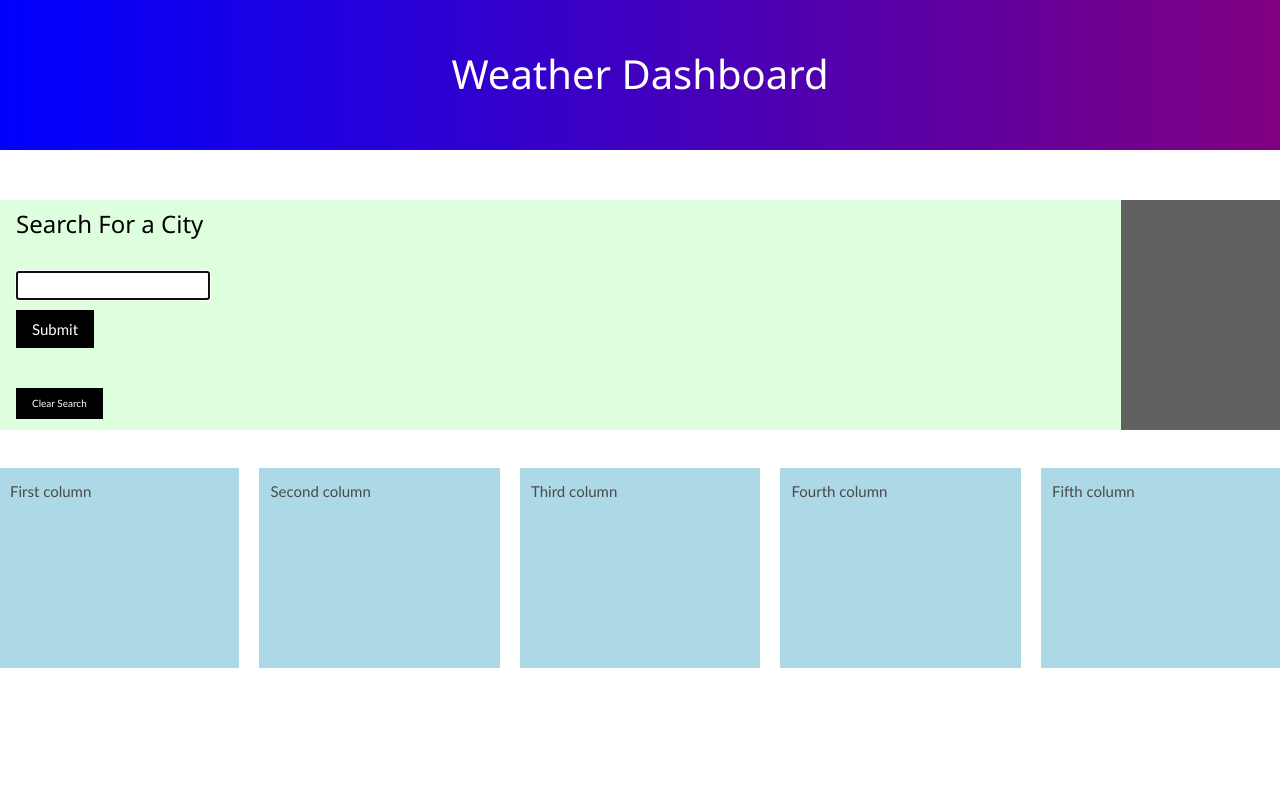
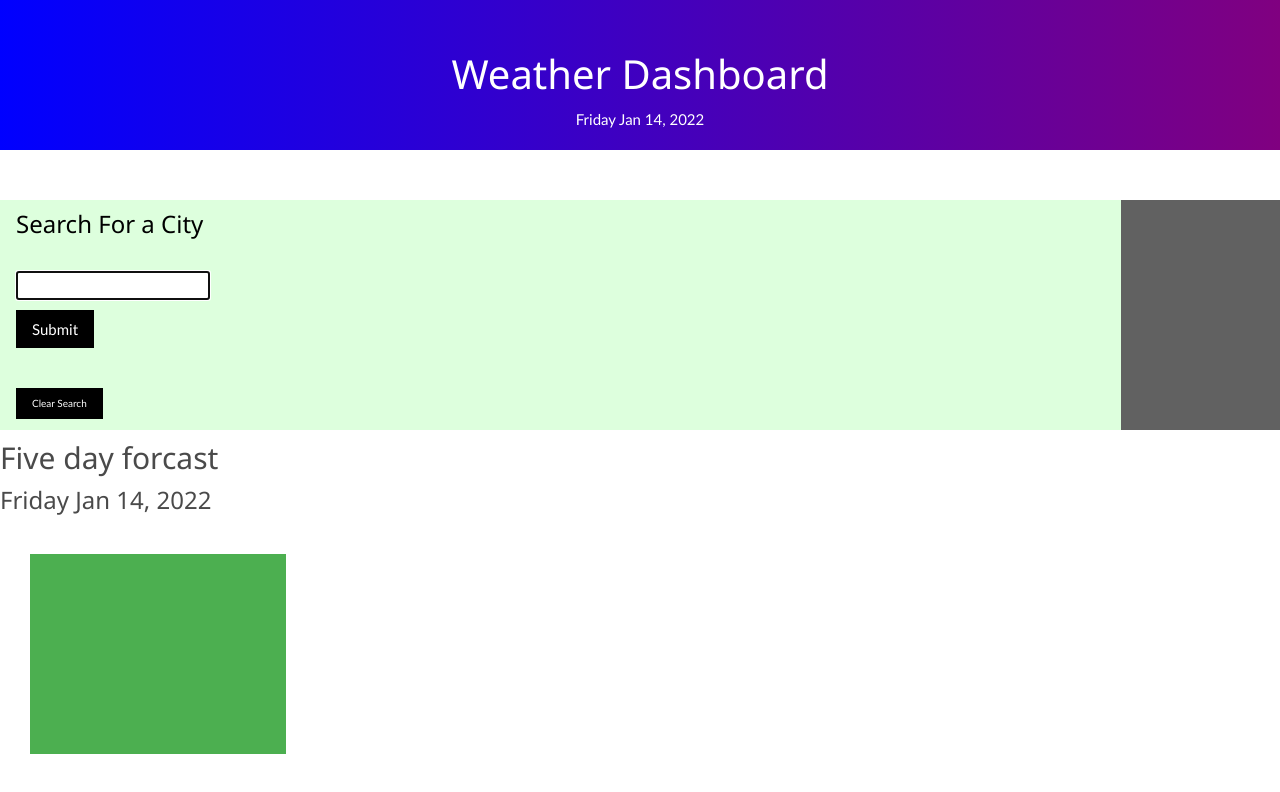
Before and after one commit to mmcelwee8002/Weather_Dashboard_APIs-Challenge_MM, a plain HTML site: page index.html in a window 1280 px wide. Drawn offline with nearby package versions, Linux system fonts and the light colour scheme.

Commit message:
working on 5 day forcast

```diff
--- a/assets/css/style.css
+++ b/assets/css/style.css
@@ -12,9 +12,10 @@ header{
     overflow: hidden;
     margin-bottom: 50px;
    }
-header h2{
+header h1{
   padding-top: 40px;
   font-size: 40px;
+  color: white;
 }
 
 /* CARDS */
@@ -87,11 +88,11 @@ H1{
 
   background-color: black;
 }
-.column {
-  width: 200px;
+.w3-col  {
+ margin: 30px;
   height: 200px;
-  margin: 10px;
-  float: left;
+
+
   background-color: lightblue;
 }
   #five-day{
--- a/assets/js/script.js
+++ b/assets/js/script.js
@@ -13,6 +13,10 @@ var clearOutUV = document.querySelector("#UV-Index")
 const ul = document.querySelector('ul')
 let cityDisplay = document.getElementById('city');
 let cityArray = []
+let currentDay = moment().format("dddd MMM D, YYYY");
+document.getElementById('currentDay').innerHTML = currentDay
+let alsoToday = moment().format("dddd MMM D, YYYY");
+document.getElementById('alsoToday').innerHTML = currentDay
 
 
 // Psudo code
@@ -23,10 +27,10 @@ let cityArray = []
 
 
 // var formSubmitHandler = function (event) {
- submit.addEventListener('click', function(){
+submit.addEventListener('click', function () {
    console.log("the button was clicked")
    event.preventDefault();
-  console.log(cityArray);
+   console.log(cityArray);
    citySearchEl.textContent = "";
    cityArray.push(citySearchEl.value);
 
@@ -50,34 +54,23 @@ let cityArray = []
 let cityRedisplay = JSON.parse(localStorage.getItem('city-search'));
 console.log(JSON.parse(localStorage.getItem('city-search')))
 
-
-
 var getWeather = function (cityName) {
    //formating the weather API
 
    let apiURL = "https://api.openweathermap.org/data/2.5/weather?q=" + cityName + "&units=imperial&appid=" + MyKey;
-
    console.log(cityName)
-
-
    // make a request to the url
    fetch(apiURL).then(function (response) {
       console.log(response)
       response.json().then(function (data) {
          displayWeather(data, cityName)
-      })})
-
-
-
+      })
+   })
 }
 // clears search field on reload
-window.onload = function(){
-   document.getElementById('city-search').value= "";
+window.onload = function () {
+   document.getElementById('city-search').value = "";
 }
-
-
-
-
 
 var displayWeather = function (data, searchTerm) {
 
@@ -99,15 +92,28 @@ var displayWeather = function (data, searchTerm) {
 
    let apiURL2 = `https://api.openweathermap.org/data/2.5/onecall?lat=${cityLat}&lon=${cityLon}&units=imperial&exclude=hourly,minutely,alerts&appid=${MyKey}`
 
-fetch(apiURL2)
-   .then(function(response){
-   if (response.ok){
+   fetch(apiURL2)
+      .then(function (response) {
+         if (response.ok) {
 
-      response.json().then(function (data){
-         console.log(data.current.uvi)
-         $("#UV-Index").append(document.createTextNode("UV-Index: " + data.current.uvi));
+            response.json().then(function (data) {
+               console.log(data.current.uvi)
+
+               $("#UV-Index").append(document.createTextNode("UV-Index: " + data.current.uvi));
+
+               //5 day start
+               console.log(data.daily[0].temp.day)
+
+
+
+               $("#daily-temp").append(document.createTextNode("day x: " + data.daily[0].temp.day))
+               $("#daily-wind").append(document.createTextNode("day x: " + data.daily[0].wind_speed + "MPH"))
+               $("#daily-humidity").append(document.createTextNode("day x: " + data.daily[0].humidity + "%"))
+
+
+            })
+         }
       })
-   }})
 
 
    $("#temp").append(document.createTextNode("Current temp: " + Math.round(data.main.temp) + "°F"))
@@ -122,13 +128,11 @@ for (let i = 0; i < cityRedisplay.length; i++) {
    var t = document.createTextNode(cityRedisplay[i]);
    x.appendChild(t);
    document.getElementById('city').appendChild(x)
+}
 
-}
 citySearchEl.value = JSON.parse(localStorage.getItem('city-search'));
 
-
 // clear storage and list called in HTML
-function clearStorage(){
-localStorage.clear()
-
+function clearStorage() {
+   localStorage.clear()
 }
--- a/index.html
+++ b/index.html
@@ -14,7 +14,8 @@
 </head>
 
 <Header>
-    <h2>Weather Dashboard</h2>
+    <h1>Weather Dashboard</h1>
+    <h2></h2><span id="alsoToday"></span></h2>
 </Header>
 
 <body>
@@ -32,17 +33,18 @@
                     class="city-search" />
                 <div>
                     <button type="submit" class="w3-button w3-black w3-medium" id="submit-button">Submit</button>
-                    <ul id="city" ></ul>
+                    <ul id="city"></ul>
                 </div>
                 <div>
-                    <button type="submit" class="w3-button w3-black w3-tiny" id="clear"
-                    onclick="clearStorage()">Clear Search</button>
+                    <button type="submit" class="w3-button w3-black w3-tiny" id="clear" onclick="clearStorage()">Clear
+                        Search</button>
 
                 </div>
             </div>
             <div class="w3-container w3-dark-grey w3-cell">
 
                 <h2></h2><span id="city-search-term"></span></h2>
+
                 <div id="weather-container" class="weather-Information"></div>
                 <p id="temp"></p>
                 <p id="wind"></p>
@@ -57,24 +59,38 @@
     </section>
 
     <!-- <button class="w3-button w3-black w3-round-xxlarge" id="clear">Clear Search</button> -->
+    <h2>Five day forcast</h2>
+    <h3 id="currentDay" class="todaysDate"></h3>
 
+    <div class="w3-row">
+        <div class="w3-col w3-green w3-container" style="width:20%">
+
+            <p id="daily-temp" </p></p>
+            <p id="daily-wind" </p></p>
+            <p id="daily-humidity" </p>
+        </div>
+
+
+
+
+        <!--
     <div class="columns" id="five-day">
-        <div class="column">
-            First column
+        <div class="column" >
+           <h2 id="day1"></h2>
+        </div>
+        <!<div class="column" >
+            <h2 id="day2"></h2>
         </div>
         <div class="column">
-            Second column
+            <h2 id="day3"></h2>
         </div>
-        <div class="column">
-            Third column
-        </div>
-        <div class="column">
+        <div class="column" id="day4">
             Fourth column
         </div>
 
-        <div class="column">
+        <div class="column" id="day5">
             Fifth column
-        </div>
+        </div> -->
 
 
 
@@ -83,7 +99,7 @@
 
 
 
-
+        <script src="https://cdnjs.cloudflare.com/ajax/libs/moment.js/2.24.0/moment.min.js"></script>
         <script src="https://code.jquery.com/jquery-3.5.0.js"></script>
         <script src="./assets/js/script.js"></script>
 </body>
```
